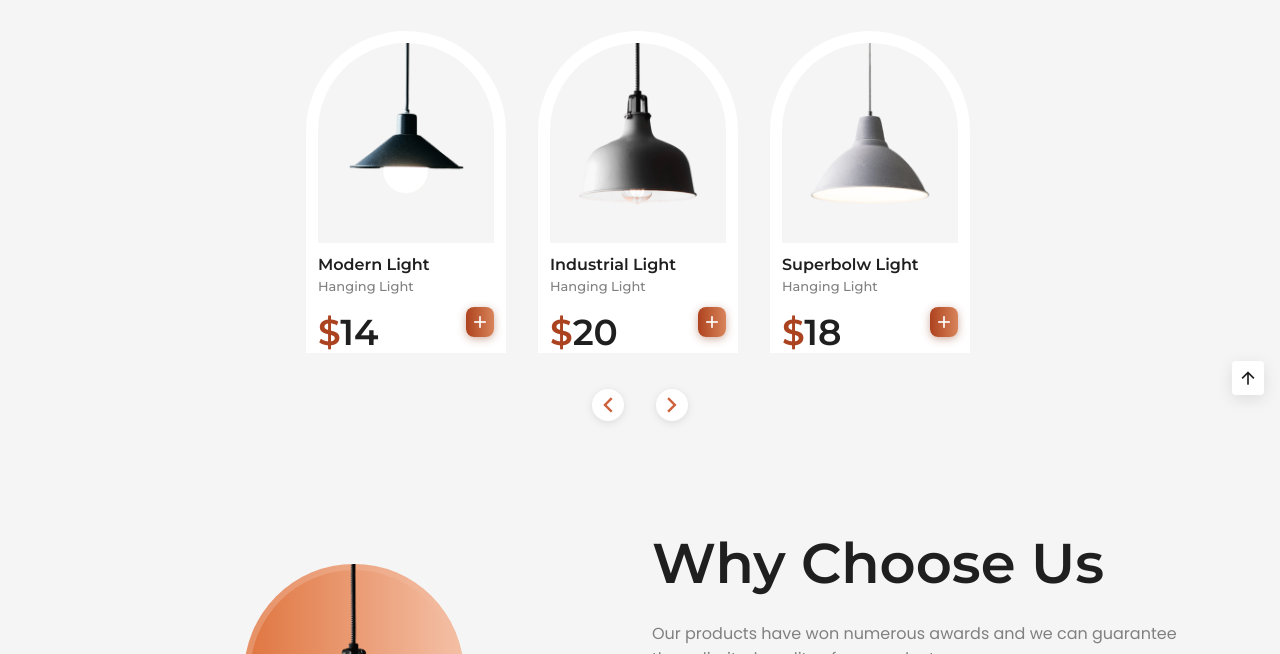
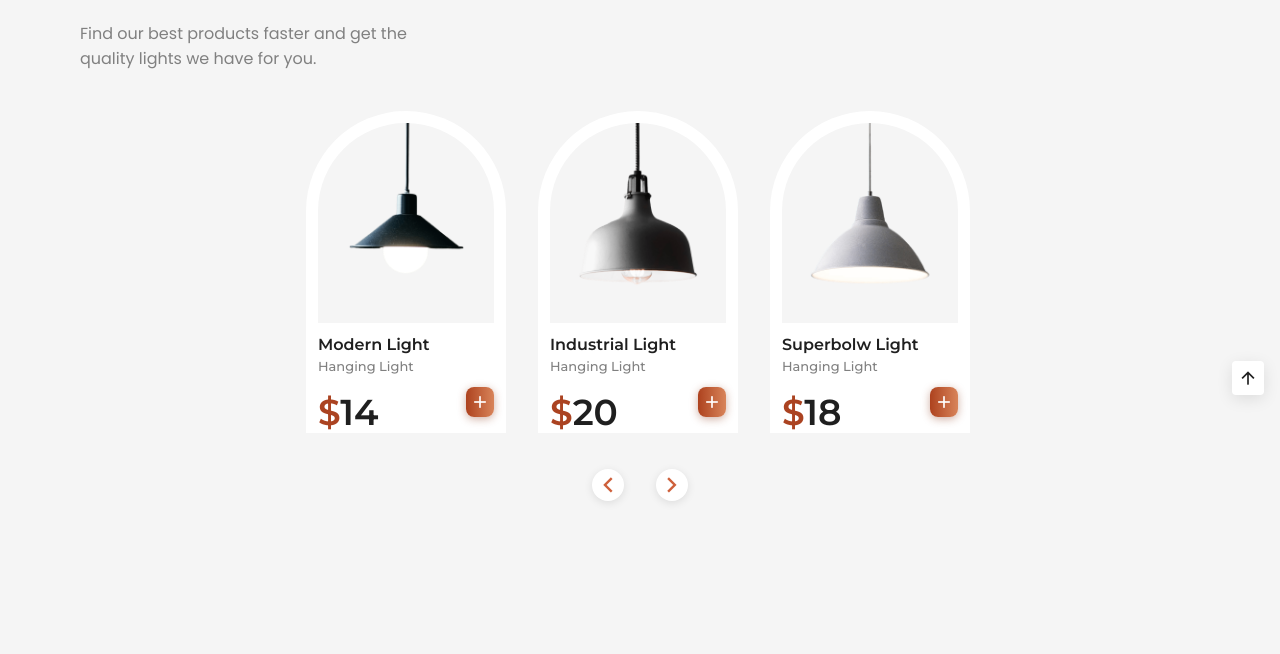
Before and after one commit to erickdc7/responsive-lamp-website, a plain HTML site: page index.html in a window 1280 px wide. Shown: the part 805-1459 px from the top of the page. Drawn offline with nearby package versions, Linux system fonts and the light colour scheme.

Commit message:
section responsive styles added

```diff
--- a/assets/css/styles.css
+++ b/assets/css/styles.css
@@ -1279,4 +1279,8 @@ body.dark-theme {
   .container {
     margin-inline: auto;
   }
+
+  .section {
+    padding-block: 7rem 2rem;
+  }
 }
```
